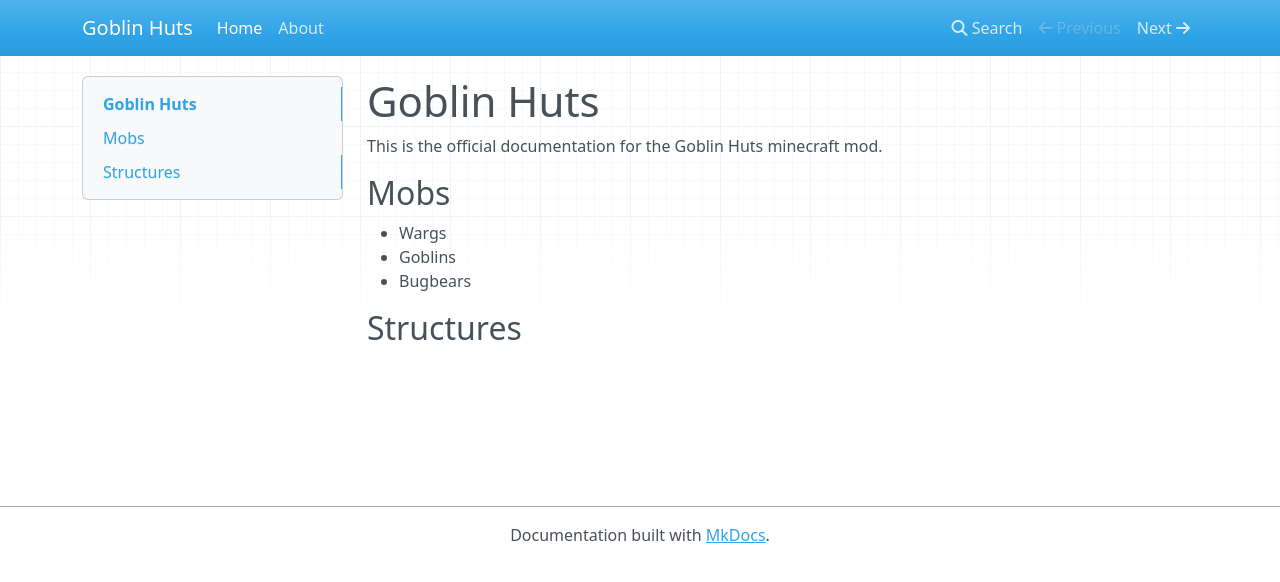
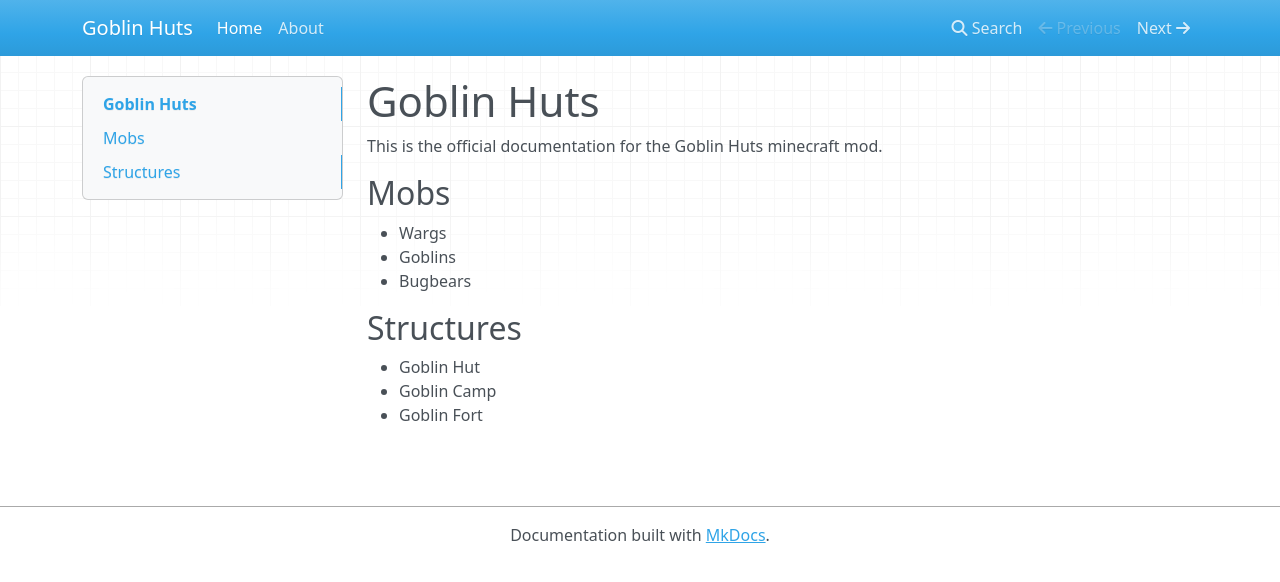
Before and after one commit to NetMythos/goblin-huts, an MkDocs documentation site: the page built from docs/index.md, in a window 1280 px wide. Shown: the top 582 px of the page. Built offline with MkDocs 1.6.1, drawn with Linux system fonts in a browser that asks for light colours; nearby versions of some CDN libraries.

Commit message:
Added Structures list

```diff
--- a/docs/index.md
+++ b/docs/index.md
@@ -7,3 +7,6 @@ This is the official documentation for the Goblin Huts minecraft mod.
 - Goblins
 - Bugbears
 ## Structures
+- Goblin Hut
+- Goblin Camp
+- Goblin Fort
```
